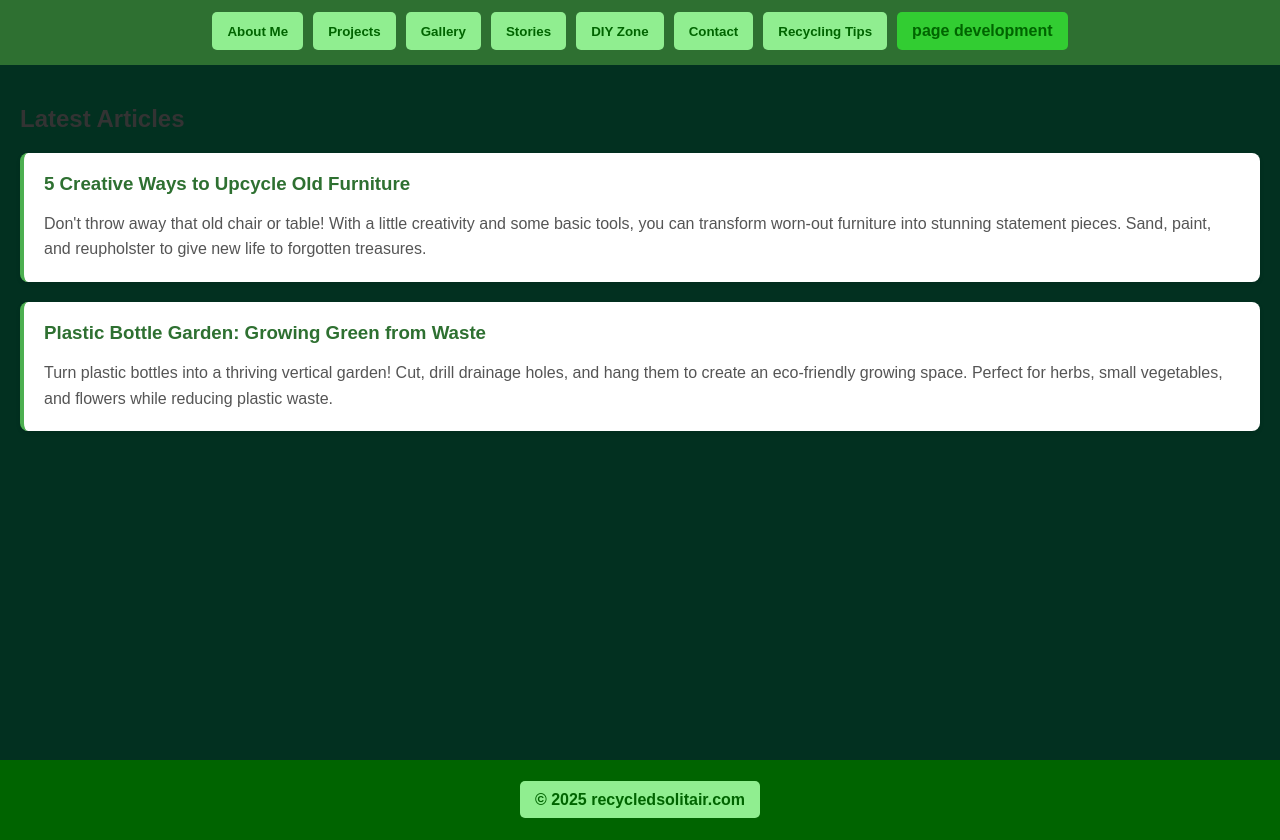
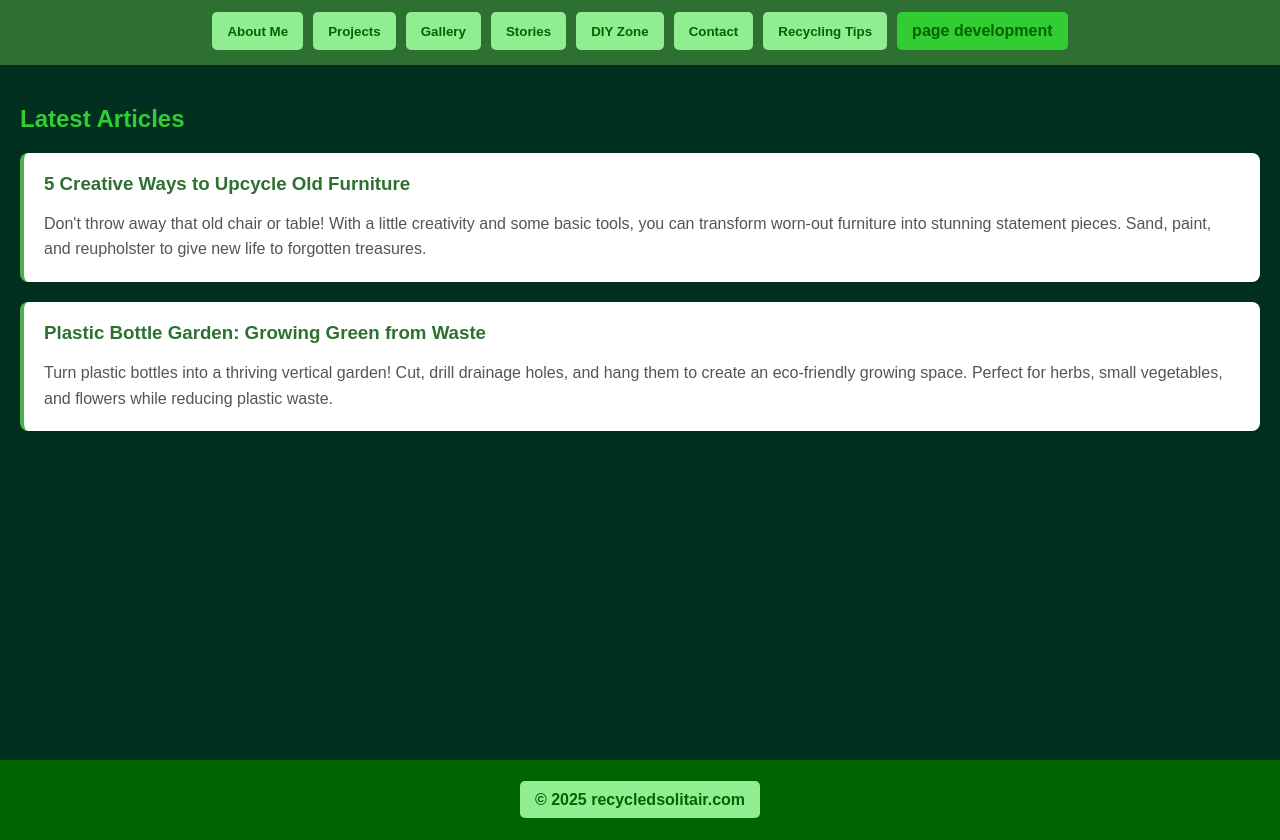
Before and after one commit to shuflovic/recycle, a plain HTML site: page index.html in a window 1280 px wide. Shown: the part 80-920 px from the top of the page. Drawn offline with nearby package versions, Linux system fonts and the light colour scheme; no server answers.

Commit message:
Update style.css

```diff
--- a/style.css
+++ b/style.css
@@ -72,6 +72,7 @@ nav button:hover, a:hover {
 }
 .main-content {
   background-color: #023020;
+  color: #32CD32;
   flex: 1;
   padding: 20px;
 }
```
